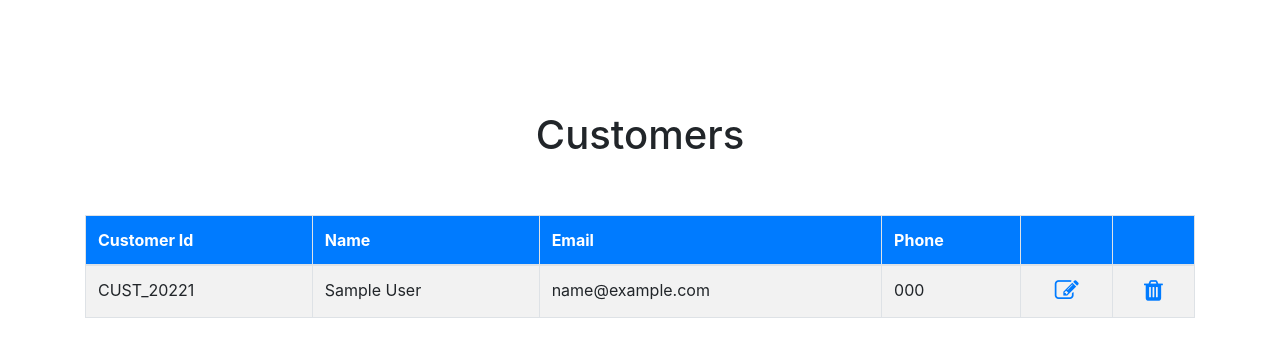
After one commit to sonali-yadav/basic-flask-crud-app, a Flask app: page /customer/all in a window 1280 px wide. The commit adds this page. Shown: the top 357 px of the page. Run offline with Flask 2, Linux system fonts and the light colour scheme; tables that the repository leaves empty hold one stand-in row (values such as "Sample post"); some libraries are stand-ins or nearby versions.

Commit message:
updated feature to see list of customers and update customer

```diff
--- a/main.py
+++ b/main.py
@@ -47,7 +47,7 @@ def login():
             flash("Login Successful!")
             return redirect(url_for("user"))
         else:
-            flash("Login Unsuccessfull! Please try again!")
+            flash("Login Unsuccessful! Please try again!")
             return redirect(url_for("login"))
     else:
         if "user" in session:
@@ -81,6 +81,21 @@ def logout():
     session.pop("username", None)
     return redirect(url_for("login"))
 
+# API: create user
+@app.route("/user/new", methods=["POST", "GET"])
+def create_user():
+    if request.method == "POST":
+        user = models.User(
+            request.form["name"], request.form["email"],
+            request.form["phone"], request.form["username"], request.form["password"])
+        db.session.add(user)
+        db.session.commit()
+        db.session.close()
+        flash(f"New user {request.form['name']} added successfully!")
+        return redirect(url_for("admin"))
+    else:
+        return render_template("create_user.html")
+
 
 # API: create customer
 @app.route("/customer/new", methods=["POST", "GET"])
@@ -91,6 +106,7 @@ def add_customer():
             request.form["phone"])
         db.session.add(customer)
         db.session.commit()
+        db.session.close()
         flash(f"New customer {request.form['name']} added successfully!")
         return redirect(url_for("admin"))
     else:
@@ -99,10 +115,11 @@ def add_customer():
 # API: delete customer (soft delete)
 @app.route("/customer/delete", methods=["POST"])
 def deactivate_customer():
-    customer = models.Customer.query.filter_by(_id=request.get("cust_id")).first()
+    customer = models.Customer.query.filter_by(id=request.get("cust_id")).first()
     customer.is_active = False
     db.session.add(customer)
     db.session.commit()
+    db.session.close()
     flash(f"Customer {request.form['name']} deactivated successfully!")
     return redirect(url_for("admin"))
 
@@ -110,16 +127,16 @@ def deactivate_customer():
 @app.route("/customer/edit", methods=["POST", "GET"])
 def edit_customer():
     if request.method == "POST":
-        customer = models.Customer.query.filter_by(_id=request.form["cust_id"]).first()
+        customer = models.Customer.query.filter_by(id=request.args.get("cust_id")).first()
         customer.name = request.form["name"]
         customer.email = request.form["email"]
         customer.phone = request.form["phone"]
-        db.session.add(customer)
         db.session.commit()
+        db.session.close()
         flash(f"Customer {request.form['name']} updated successfully!")
         return redirect(url_for("admin"))
     else:
-        customer = models.Customer.query.filter_by(_id=request.get("cust_id")).first()
+        customer = models.Customer.query.filter_by(id=request.args.get("cust_id")).first()
         return render_template("customer_form.html", customer=customer)
 
 # API: get all customers
@@ -131,7 +148,7 @@ def get_customers():
 # API: retrieve customer
 @app.route("/customer/<cust_id>", methods=["GET"])
 def get_customer(cust_id):
-    customer = models.Customer.query.filter_by(_id=request.get(cust_id)).first()
+    customer = models.Customer.query.filter_by(id=request.args.get(cust_id)).first()
     return render_template("customer_form.html", customer=customer)
 
 # API: upload file
--- /dev/null
+++ b/templates/customers_list.html
@@ -0,0 +1,31 @@
+{% extends "head.html" %}
+{% include "message.html" %}
+{% block main %}
+    <div class="container">
+        <div style="margin: 10% auto;">
+            <h1 class="text-center" style="margin-bottom: 5%;">Customers</h1>
+            <div class="table-responsive-md">
+                <table class="table table-striped table-bordered">
+                    <thead class="bg-primary" style="color: white;">
+                        <th>Customer Id</th>
+                        <th>Name</th>
+                        <th>Email</th>
+                        <th>Phone</th>
+                        <th></th>
+                        <th></th>
+                    </thead>
+                    {% for customer in customers %}
+                    <tr>
+                        <td>CUST_2022{{ customer.id }}</td>
+                        <td>{{ customer.name }}</td>
+                        <td>{{ customer.email }}</td>
+                        <td>{{ customer.phone }}</td>
+                        <td class="text-center"><a href={{ url_for('edit_customer', cust_id=customer.id) }}><i class="fa fa-edit" style="font-size:24px"></i></a></td>
+                        <td class="text-center"><a href={{ url_for('deactivate_customer', cust_id=customer.id) }}><i class="fa fa-trash" style="font-size:24px"></i></a></td>
+                    </tr>
+                    {% endfor %}
+                </table>
+            </div>
+        </div>
+    </div>
+{% endblock %}
--- a/templates/head.html
+++ b/templates/head.html
@@ -3,6 +3,7 @@
 <head>
     <meta charset="UTF-8">
     <meta name="viewport" content="width=device-width, initial-scale=1.0">
+    <link rel="stylesheet" href="https://cdnjs.cloudflare.com/ajax/libs/font-awesome/4.7.0/css/font-awesome.min.css">
     <link rel="stylesheet" href="https://cdn.jsdelivr.net/npm/bootstrap@4.0.0/dist/css/bootstrap.min.css"
     integrity="sha384-Gn5384xqQ1aoWXA+058RXPxPg6fy4IWvTNh0E263XmFcJlSAwiGgFAW/dAiS6JXm" crossorigin="anonymous">
     <script src="https://code.jquery.com/jquery-3.2.1.slim.min.js" integrity="sha384-KJ3o2DKtIkvYIK3UENzmM7KCkRr/rE9/Qpg6aAZGJwFDMVNA/GpGFF93hXpG5KkN" crossorigin="anonymous"></script>
--- a/templates/index.html
+++ b/templates/index.html
@@ -3,7 +3,7 @@
 {% include "message.html" %}
 {% block main %}
     <div class="container ml-auto text-center">
-        <h1>Welcome to my hood</h1>
+        <h1 style="margin-bottom: 5%;">Welcome to my hood</h1>
         <div><a class="btn btn-lg btn-primary" href='{{ url_for("login") }}'>Login</a></div>
     </div>
 {% endblock %}
```
Also changed, not shown: models.py (+4 -4 lines), templates/admin.html (+5 -4 lines), templates/create_user.html (added, +36 -0 lines), templates/customer_form.html (added, +24 -0 lines).
